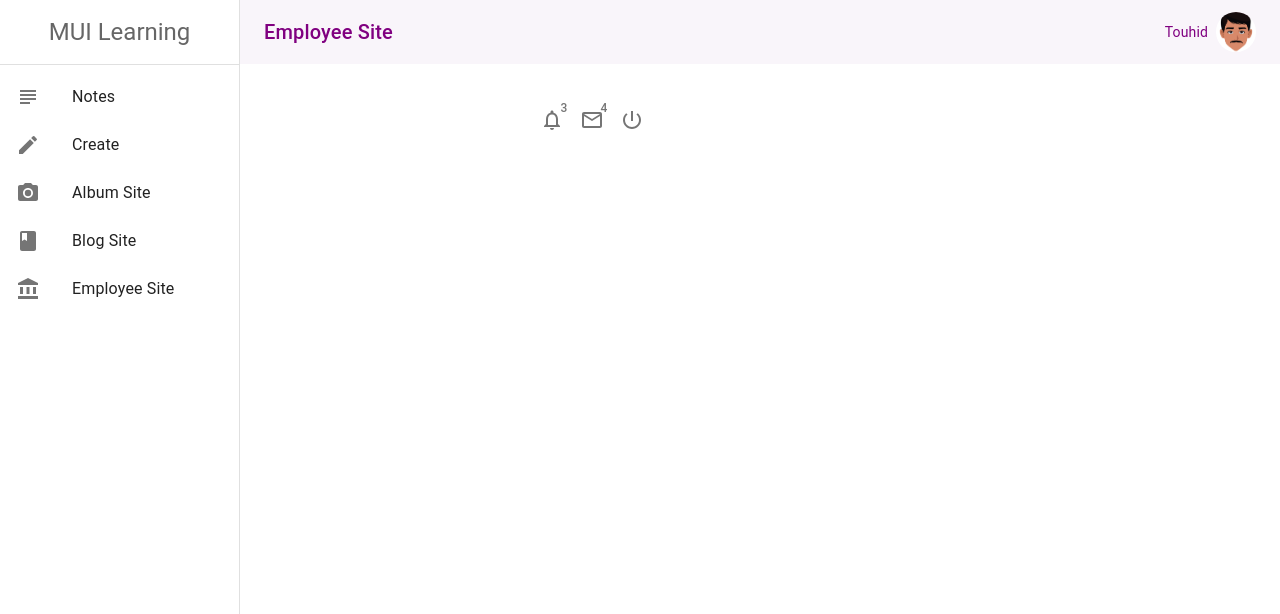
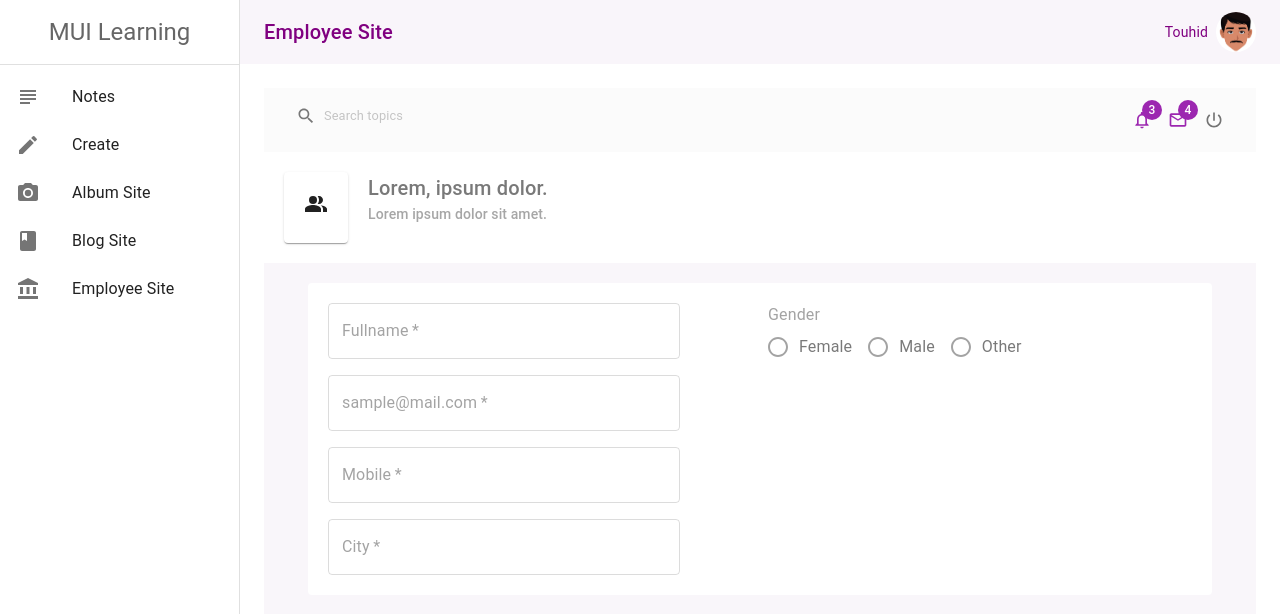
Before and after one commit to touhidalam09/learningMaterial-UI, a React (Create React App) app: page /employee in a window 1280 px wide. Shown: the top 614 px of the page. Built offline with nearby package versions, Linux system fonts and the light colour scheme.

Commit message:
new branch created and resuseble code writing

```diff
--- /dev/null
+++ b/src/employee/EmployeeForm.jsx
@@ -0,0 +1,98 @@
+import { FormControl, FormControlLabel, FormLabel, Grid, Radio, RadioGroup, TextField } from '@mui/material';
+import { Box } from '@mui/system';
+import React, { useState } from 'react';
+import useStyles from './empStyle';
+
+const initValues = {
+    id: 0,
+    fullname: '',
+    email: '',
+    mobile: '',
+    city: '',
+    gender: "Male",
+    departmentId: '',
+    hireDate: new Date(),
+    isPermanet: false
+};
+
+function EmployeeForm() {
+    const classes = useStyles();
+    const [values, setValues] = useState(initValues)
+
+    const handleChange = (e) => {
+        const { name, value } = e.target;
+
+        setValues({
+            ...values,
+            [name]: value
+        })
+    }
+
+    return (
+        <>
+            <Box
+                component="form"
+                noValidate
+                autoComplete="off"
+                className={classes.formRoot}
+            >
+                <Grid container>
+                    <Grid item xs={6}>
+                        <TextField
+                            variant="outlined"
+                            label="Fullname"
+                            required
+                            name="fullname"
+                            value={values.fullname}
+                            onChange={handleChange}
+                        />
+                        <TextField
+                            variant="outlined"
+                            label="sample@mail.com"
+                            type="email"
+                            required
+                            name="email"
+                            value={values.email}
+                            onChange={handleChange}
+                        />
+                        <TextField
+                            variant="outlined"
+                            label="Mobile"
+                            type="number"
+                            required
+                            name="mobile"
+                            value={values.mobile}
+                            onChange={handleChange}
+                        />
+                        <TextField
+                            variant="outlined"
+                            label="City"
+                            required
+                            name="city"
+                            value={values.city}
+                            onChange={handleChange}
+                        />
+
+                    </Grid>
+                    <Grid item xs={6}>
+                        <FormControl component="fieldset">
+                            <FormLabel component="legend">Gender</FormLabel>
+                            <RadioGroup row aria-label="gender"
+                                name="gender"
+                                value={values.gender}
+                                onChange={handleChange}
+                            >
+                                <FormControlLabel value="female" control={<Radio />} label="Female" />
+                                <FormControlLabel value="male" control={<Radio />} label="Male" />
+                                <FormControlLabel value="other" control={<Radio />} label="Other" />
+                            </RadioGroup>
+                        </FormControl>
+                    </Grid>
+
+                </Grid>
+            </Box>
+        </>
+    );
+}
+
+export default EmployeeForm;
--- a/src/employee/Header.jsx
+++ b/src/employee/Header.jsx
@@ -1,32 +1,36 @@
-import { AppBar, Badge, FormControl, Grid, IconButton, InputBase, TextField, Toolbar } from '@mui/material';
-import { Box } from '@mui/system';
+import { Badge, Grid, IconButton, InputBase, Toolbar } from '@mui/material';
 import React from 'react';
 import SearchIcon from '@mui/icons-material/Search';
 import NotificationsNoneIcon from '@mui/icons-material/NotificationsNone';
 import MailOutlineIcon from '@mui/icons-material/MailOutline';
 import PowerSettingsNewIcon from '@mui/icons-material/PowerSettingsNew';
+import useStyles from './empStyle';
 
 const Header = () => {
+    const classes = useStyles();
     return (
         <>
-            <Toolbar>
-                <Grid container>
+            <Toolbar className={classes.empToolbar}>
+                <Grid container >
+                    <Grid item className={classes.serachGrid} >
+                        <InputBase
+                            className={classes.sercahInput}
+                            placeholder="Search topics"
+                            startAdornment={<SearchIcon fontSize="small" />} />
+                    </Grid>
                     <Grid item >
-                        <InputBase />
-                    </Grid>
-                    <Grid item>
                         <IconButton>
-                            <Badge badgeContent={3}>
-                                <NotificationsNoneIcon />
+                            <Badge badgeContent={3} color="secondary">
+                                <NotificationsNoneIcon fontSize="small" color="secondary" />
                             </Badge>
                         </IconButton>
                         <IconButton>
-                            <Badge badgeContent={4} >
-                                <MailOutlineIcon />
+                            <Badge badgeContent={4} color="secondary" >
+                                <MailOutlineIcon fontSize="small" color="secondary" />
                             </Badge>
                         </IconButton>
                         <IconButton>
-                            <PowerSettingsNewIcon />
+                            <PowerSettingsNewIcon fontSize="small" />
                         </IconButton>
                     </Grid>
                 </Grid>
--- /dev/null
+++ b/src/employee/PageHeader.jsx
@@ -0,0 +1,37 @@
+import { Card, Paper, Typography } from '@mui/material';
+import React from 'react';
+import PeopleAltIcon from '@mui/icons-material/PeopleAlt';
+import { Box } from '@mui/system';
+import useStyles from './empStyle';
+
+const PageHeader = () => {
+    const classes = useStyles()
+
+    return (
+        <>
+            <Paper elevation={0} square>
+                <Box
+                    component="div"
+                    className={classes.pageHeader}
+                >
+                    <Card className={classes.pageIcon}>
+                        <PeopleAltIcon />
+                    </Card>
+                    <Box
+                        component="div"
+                        className={classes.pageContent}
+                    >
+                        <Typography variant="h6">
+                            Lorem, ipsum dolor.
+                        </Typography>
+                        <Typography variant="subtitle2">
+                            Lorem ipsum dolor sit amet.
+                        </Typography>
+                    </Box>
+                </Box>
+            </Paper>
+        </>
+    );
+};
+
+export default PageHeader;
--- /dev/null
+++ b/src/employee/empStyle.js
@@ -0,0 +1,58 @@
+import { makeStyles } from "@mui/styles";
+
+
+const useStyles = makeStyles(theme => ({
+    rootBg: {
+        backgroundColor: "#F9F6FA",
+        height: "100%"
+    },
+    serachGrid: {
+        flexGrow: "1",
+    },
+    empToolbar: {
+        backgroundColor: "#fbfbfb"
+    },
+    sercahInput: {
+        padding: "0px 8px",
+        opacity: "0.6",
+        fontSize: "0.8rem",
+        '&:hover': {
+            backgroundColor: "#f2f2f2",
+            borderRadius: "5%"
+        },
+        '& .MuiSvgIcon-root ': {
+            marginRight: "8px"
+        }
+    },
+    pageHeader: {
+        display: "flex",
+        padding: "20px",
+
+    },
+    pageIcon: {
+        padding: "20px"
+    },
+    pageContent: {
+        paddingLeft: "20px",
+        '& .MuiTypography-h6': {
+            opacity: "0.6"
+        },
+        '& .MuiTypography-subtitle2': {
+            opacity: "0.4"
+        }
+    },
+    formRoot: {
+        '& .MuiFormControl-root': {
+            width: "80%",
+            margin: '8px',
+            opacity: "0.6"
+        },
+
+    },
+    employeePaper: {
+        margin: "20px",
+        padding: "12px"
+    }
+}))
+
+export default useStyles;
--- a/src/employee/index.jsx
+++ b/src/employee/index.jsx
@@ -1,12 +1,27 @@
-import { Container } from '@mui/material';
+import { Container, Paper } from '@mui/material';
 import React from 'react';
+import EmployeeForm from './EmployeeForm';
+import useStyles from './empStyle';
 import Header from './Header';
+import PageHeader from './PageHeader';
+
+
 
 const IndexEmployee = () => {
+const classes = useStyles()
+
     return (
-        <Container>
+        <div className={classes.rootBg}>
             <Header />
-        </Container>
+            <PageHeader />
+            <Container>
+                <Paper
+                elevation={0}
+                className={classes.employeePaper}>
+                <EmployeeForm />
+                </Paper>
+            </Container>
+        </div>
     );
 };
 
```
